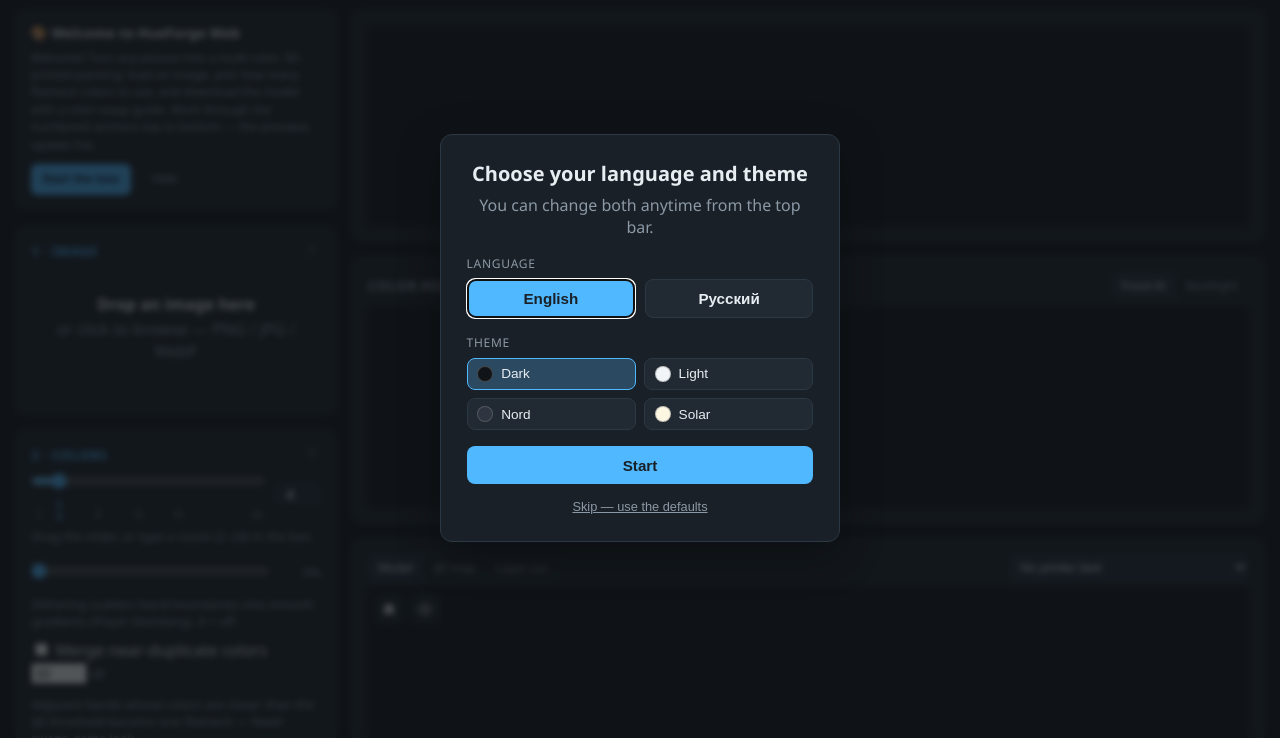
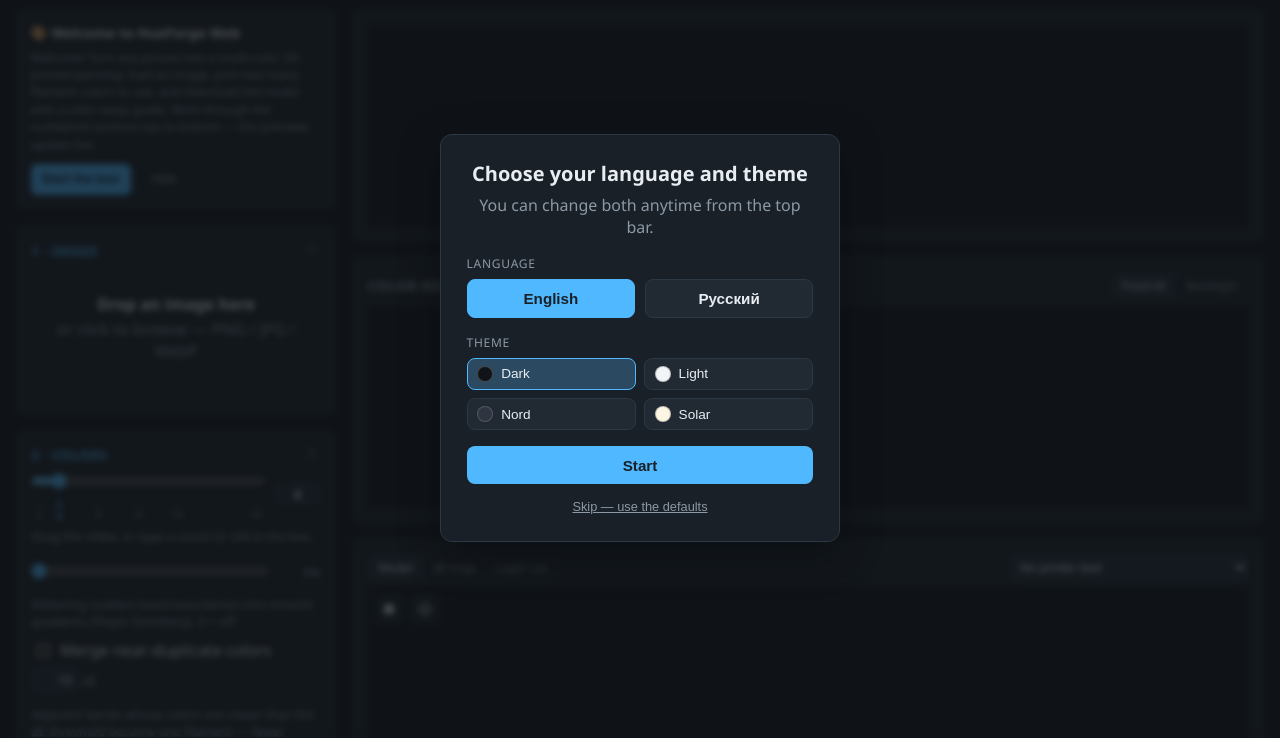
Before and after one commit to Sovero/hf, a website built with Vite: page index.html in a window 1280 px wide. Shown: the part 62-800 px from the top of the page. Built offline with nearby package versions, Linux system fonts and the light colour scheme; files whose address does not match are found by name.

Commit message:
Bring native form controls into the app's visual style
Number inputs showed white UA spinners and an orange focus ring,
checkboxes/radios the UA blue, and the ΔE merge field was an unstyled
white box. Now: color-scheme per theme (dark/light/nord/solar), accent
spinners hidden (keyboard stepping still works), accent-colored
checkbox/radio glyphs, accent focus borders instead of the UA ring,
the merge ΔE field styled like the other inline number chips, and
param-grid inputs on panel-2 with the app font.

🤖 Generated with Codebuff
Co-Authored-By: Codebuff <noreply@codebuff.com>

```diff
--- a/src/ui/styles.css
+++ b/src/ui/styles.css
@@ -1,4 +1,5 @@
 :root {
+  color-scheme: dark; /* native widgets (spinners, dropdowns, scrollbars) follow the theme */
   --bg: #101418;
   --panel: #1a2027;
   --panel-2: #212a33;
@@ -13,6 +14,7 @@
 }
 
 html[data-theme="light"] {
+  color-scheme: light;
   --bg: #f2f5f8;
   --panel: #ffffff;
   --panel-2: #e9eef3;
@@ -27,6 +29,7 @@ html[data-theme="light"] {
 }
 
 html[data-theme="nord"] {
+  color-scheme: dark;
   --bg: #2e3440;
   --panel: #3b4252;
   --panel-2: #434c5e;
@@ -41,6 +44,7 @@ html[data-theme="nord"] {
 }
 
 html[data-theme="solar"] {
+  color-scheme: light;
   --bg: #fdf6e3;
   --panel: #f8efdb;
   --panel-2: #f1e6c8;
@@ -56,6 +60,36 @@ html[data-theme="solar"] {
 
 * { box-sizing: border-box; }
 
+/* Checkbox/radio in the app accent instead of the UA default blue. */
+input[type="checkbox"],
+input[type="radio"] {
+  accent-color: var(--accent);
+  width: 0.95rem;
+  height: 0.95rem;
+  vertical-align: -2px;
+}
+
+/* Hide the native number spinners (white UA arrows that clash with every
+   theme); keyboard up/down and typed values keep working. */
+input[type="number"]::-webkit-outer-spin-button,
+input[type="number"]::-webkit-inner-spin-button {
+  -webkit-appearance: none;
+  margin: 0;
+}
+
+input[type="number"] {
+  -moz-appearance: textfield;
+  appearance: textfield;
+}
+
+/* Focus = accent border everywhere, replacing the UA default ring. */
+input:focus-visible,
+select:focus-visible,
+button:focus-visible {
+  outline: none;
+  border-color: var(--accent);
+}
+
 body {
   margin: 0;
   font-family: 'Segoe UI', system-ui, sans-serif;
@@ -231,6 +265,45 @@ body {
   margin-top: 0.45rem;
 }
 
+/* ΔE merge: checkbox label + threshold field, same chip style as the other
+   inline number inputs (drop-sparse-threshold, palette-tau). */
+.merge-label {
+  display: flex;
+  align-items: center;
+  gap: 0.4rem;
+  cursor: pointer;
+}
+
+.merge-thresh {
+  display: inline-flex;
+  align-items: center;
+  gap: 0.25rem;
+  margin-top: 0.3rem;
+}
+
+#merge-deltae {
+  width: 3.6em;
+  padding: 0.25rem 0.35rem;
+  border: 1px solid var(--border);
+  border-radius: 6px;
+  background: var(--panel-2);
+  color: var(--text);
+  font-size: 0.82rem;
+  text-align: right;
+  font-family: inherit;
+}
+
+#merge-deltae:focus,
+#merge-deltae:focus-visible {
+  outline: none;
+  border-color: var(--accent);
+}
+
+#merge-deltae:disabled {
+  opacity: 0.5;
+  cursor: not-allowed;
+}
+
 .slider-main input[type="range"] {
   width: 100%;
   accent-color: var(--accent);
@@ -330,12 +403,20 @@ body {
 }
 
 .param-grid input {
-  background: var(--bg);
+  background: var(--panel-2);
   color: var(--text);
   border: 1px solid var(--border);
   border-radius: 4px;
   padding: 0.3rem;
   width: 100%;
+  font-family: inherit;
+  font-size: 0.85rem;
+}
+
+.param-grid input:focus,
+.param-grid input:focus-visible {
+  outline: none;
+  border-color: var(--accent);
 }
 
 .export-buttons {
```
